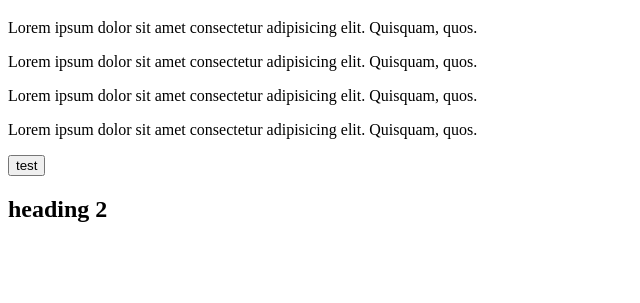
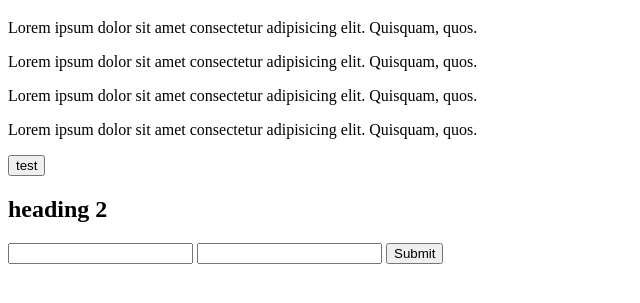
Before and after one commit to App-Devmont-Digital/practice-app, a plain HTML site: page index.html in a window 1280 px wide. Shown: the part 183-486 px from the top of the page, without its empty margins (0-640 px from the left). Drawn offline with Linux system fonts and the light colour scheme.

Commit message:
added contact section in home page

```diff
--- a/index.html
+++ b/index.html
@@ -18,5 +18,10 @@
     <p>Lorem ipsum dolor sit amet consectetur adipisicing elit. Quisquam, quos.</p>
     <button>test</button>
     <h2>heading 2</h2>
+    <form action="">
+        <input type="text" name="email" id="email">
+        <input type="text" name="password" id="password">
+        <button type="submit">Submit</button>
+    </form>
 </body>
 </html>
```
